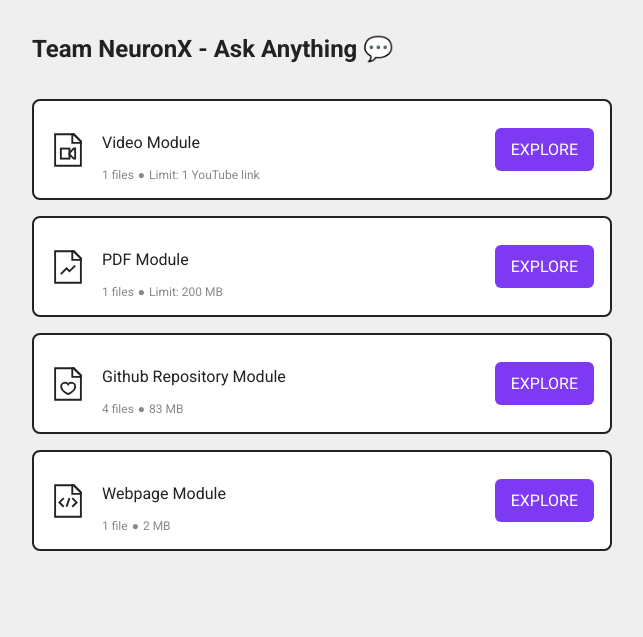
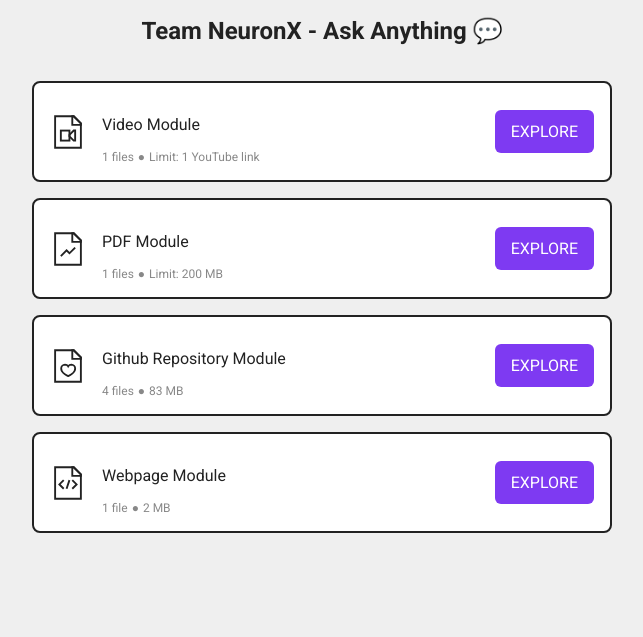
Before and after one commit to Kar2410/MercorHackathon.github.io, a plain HTML site: page index.html in a window 1280 px wide. Shown: the part 179-816 px from the top of the page, without its empty margins (318-961 px from the left). Drawn offline with Linux system fonts and the light colour scheme; a script that the page names is missing; a web font is replaced by a local one.

Commit message:
almost done

```diff
--- a/index.html
+++ b/index.html
@@ -24,7 +24,7 @@
 
     <div class="container">
         <h1>Mercor Hackathon</h1>
-        <h2>Team NeuronX - Ask Anything 💬</h2>
+        <h2 style="text-align: center; margin-top: -15px;">Team NeuronX - Ask Anything 💬</h2>
 
         <div class="item">
           <svg xmlns="http://www.w3.org/2000/svg" viewBox="0 0 24 24" stroke-width="1.25" width="24" height="24">
```
